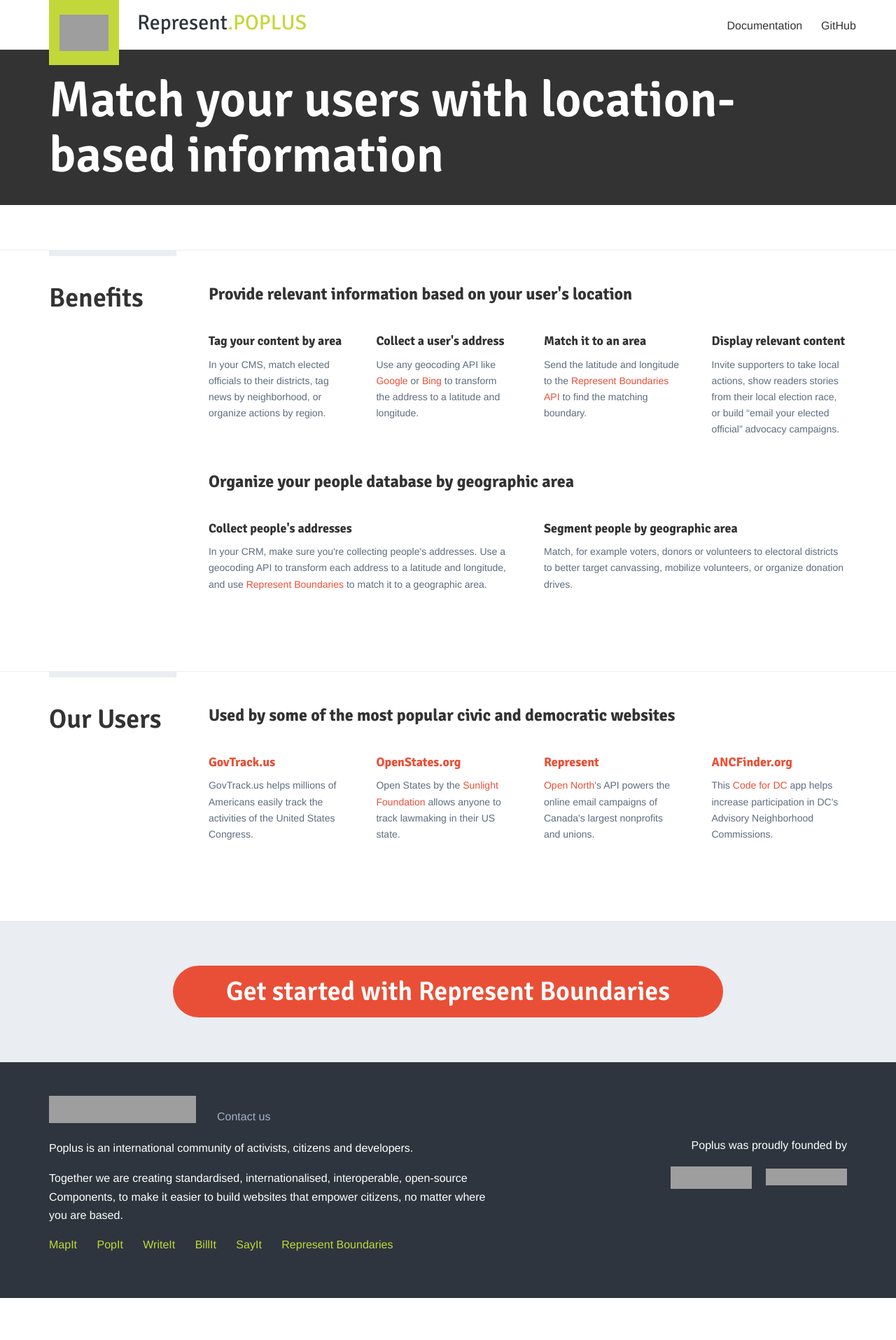
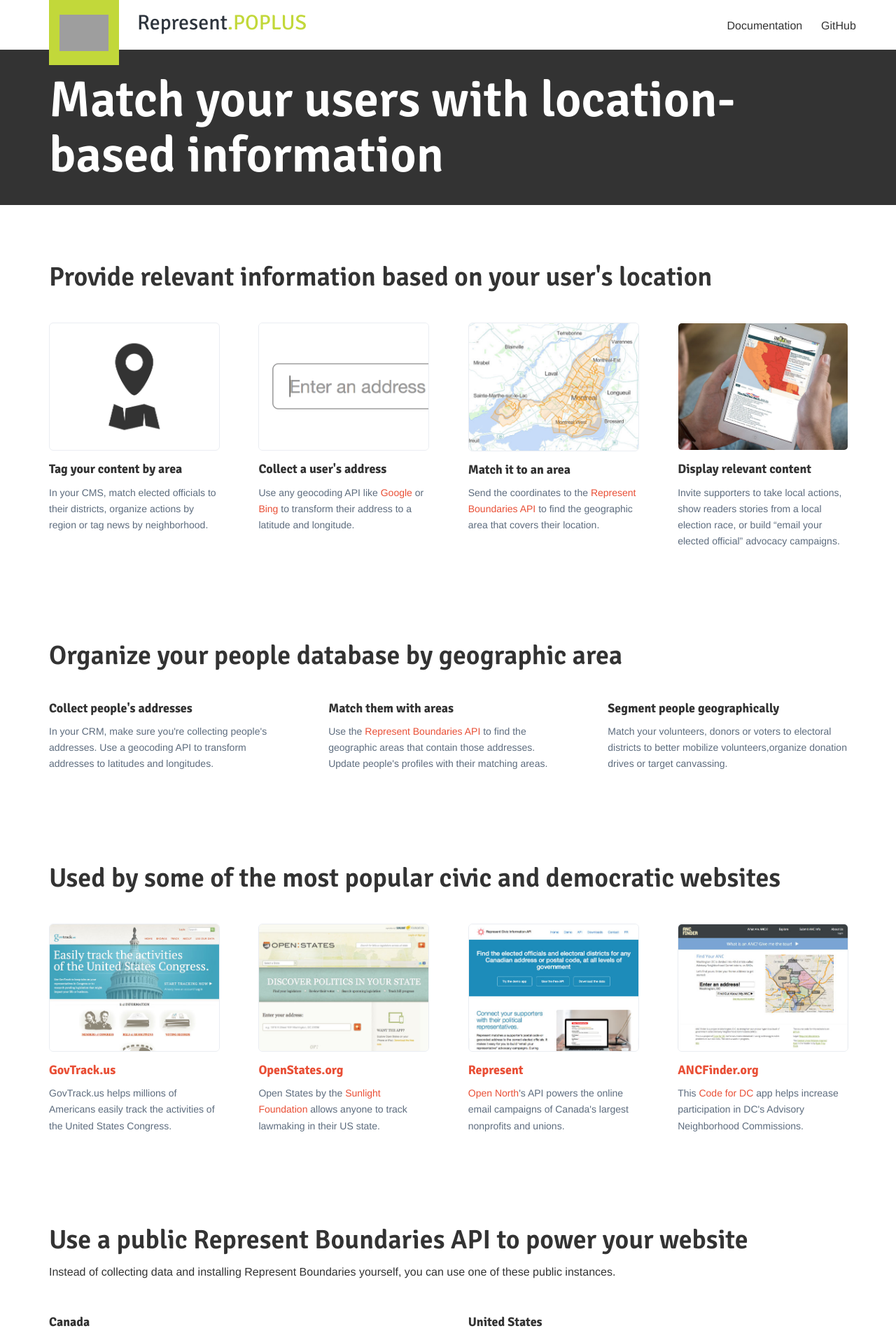
Before and after one commit to opennorth/represent-boundaries-docs, a Jekyll site: the page built from index.html, in a window 1280 px wide, cut to the strip 0-1915 px from the top of the page. Shown: the whole strip at 70% size. Built offline with Jekyll 4.4.1, drawn with Linux system fonts in a browser that asks for light colours; Markdown is read by kramdown in place of the engine named in the settings; before the commit the page ends 1855 px from its top, so only the background shows below that; some of the changed text lies outside the part shown; grey boxes are pictures that could not be loaded.

Commit message:
finish homepage

```diff
--- a/css/global.css
+++ b/css/global.css
@@ -1088,6 +1088,45 @@
     .hero__component-title {
       max-width: 100%; } }
 
+.featuring img {
+  margin-bottom: 1em;
+  border: 1px solid #eaedf2;
+  display: block;
+  width: 100% \9;
+  max-width: 100%;
+  height: auto;
+  border-radius: 6px; }
+  .featuring img.img-borderless {
+    border-color: #fff; }
+
+@media (min-width: 50em) {
+  .layout-full-width-left-heading {
+    border-top: none;
+    margin-top: 2em;
+    margin-bottom: 2em; } }
+@media (min-width: 50em) {
+  .layout-full-width-left-heading .content-column {
+    width: 100%; } }
+
+.column-one-of-three {
+  margin-bottom: 2em;
+  vertical-align: top; }
+  @media (min-width: 33.75em) {
+    .column-one-of-three {
+      width: 29.97%;
+      display: inline-block;
+      margin-right: 5.043859649%;
+      /* 46px */ }
+      .column-one-of-three:nth-child(3n+3) {
+        margin-right: 0; } }
+  .column-one-of-three h3 {
+    font-size: 1.125em; }
+  .column-one-of-three p {
+    font-size: 0.875em;
+    color: #5d6c7e; }
+    .layout-full-width-inverse .column-one-of-three p {
+      color: #a4b1c2; }
+
 .column-one-of-two h3 {
   font-size: 1.125em; }
 .column-one-of-two p {
@@ -1104,4 +1143,4 @@
       display: inline-block; } }
 
 .final-call-to-action .button--primary {
-  font-size: 2.375em; }
+  font-size: 1.5em; }
--- a/index.html
+++ b/index.html
@@ -13,49 +13,58 @@
 
 <div class="featuring layout-full-width-left-heading">
     <div class="container">
-        <div class="heading-column">
-            <div class="left-heading">
-                <h2>Benefits</h2>
-            </div>
-        </div>
         <div class="content-column">
             <div class="grid-row">
                 <div class="column-one-of-one">
-                    <h3>Provide relevant information based on your user's location</h3>
+                    <h2>Provide relevant information based on your user's location</h2>
                 </div>
             </div>
             <div class="grid-row">
                 <div class="column-one-of-four">
+                    <img src="assets/img/benefits-a.png" alt="">
                     <h3>Tag your content by area</h3>
-                    <p>In your CMS, match elected officials to their districts, tag news by neighborhood, or organize actions by region.</p>
+                    <p>In your CMS, match elected officials to their districts, organize actions by region or tag news by neighborhood.</p>
                 </div><!--
                 --><div class="column-one-of-four">
+                    <img src="assets/img/benefits-b.png" alt="">
                     <h3>Collect a user's address</h3>
-                    <p>Use any geocoding API like <a href="https://developers.google.com/maps/documentation/geocoding/">Google</a> or <a href="http://msdn.microsoft.com/en-us/library/ff701715.aspx">Bing</a> to transform the address to a latitude and longitude.</p>
+                    <p>Use any geocoding API like <a href="https://developers.google.com/maps/documentation/geocoding/">Google</a> or <a href="http://msdn.microsoft.com/en-us/library/ff701715.aspx">Bing</a> to transform their address to a latitude and longitude.</p>
                 </div><!--
                 --><div class="column-one-of-four">
+                    <img src="assets/img/benefits-c.jpg" alt="">
                     <h3>Match it to an area</h3>
-                    <p>Send the latitude and longitude to the <a href="{{ site.baseurl }}/docs/reference/">Represent Boundaries API</a> to find the matching boundary.</p>
+                    <p>Send the coordinates to the <a href="{{ site.baseurl }}/docs/reference/">Represent Boundaries API</a> to find the geographic area that covers their location.</p>
                 </div><!--
                 --><div class="column-one-of-four">
+                    <img src="assets/img/benefits-d.jpg" alt="" class="img-borderless">
                     <h3>Display relevant content</h3>
-                    <p>Invite supporters to take local actions, show readers stories from their local election race, or build “email your elected official” advocacy campaigns.</p>
+                    <p>Invite supporters to take local actions, show readers stories from a local election race, or build “email your elected official” advocacy campaigns.</p>
                 </div>
             </div>
+        </div>
+    </div>
+</div>
 
+<div class="featuring layout-full-width-left-heading">
+    <div class="container">
+        <div class="content-column">
             <div class="grid-row">
                 <div class="column-one-of-one">
-                    <h3>Organize your people database by geographic area</h3>
+                    <h2>Organize your people database by geographic area</h2>
                 </div>
             </div>
             <div class="grid-row">
-                <div class="column-one-of-two">
+                <div class="column-one-of-three">
                     <h3>Collect people's addresses</h3>
-                    <p>In your CRM, make sure you're collecting people's addresses. Use a geocoding API to transform each address to a latitude and longitude, and use <a href="{{ site.baseurl }}/docs/reference/">Represent Boundaries</a> to match it to a geographic area.</p>
+                    <p>In your CRM, make sure you're collecting people's addresses. Use a geocoding API to transform addresses to latitudes and longitudes.</p>
                 </div><!--
-                --><div class="column-one-of-two">
-                    <h3>Segment people by geographic area</h3>
-                    <p>Match, for example voters, donors or volunteers to electoral districts to better target canvassing, mobilize volunteers, or organize donation drives.</p>
+                --><div class="column-one-of-three">
+                    <h3>Match them with areas</h3>
+                    <p>Use the <a href="{{ site.baseurl }}/docs/reference/">Represent Boundaries API</a> to find the geographic areas that contain those addresses. Update people's profiles with their matching areas.</p>
+                </div><!--
+                --><div class="column-one-of-three">
+                    <h3>Segment people geographically</h3>
+                    <p>Match your volunteers, donors or voters to electoral districts to better mobilize volunteers,organize donation drives or target canvassing.</p>
                 </div>
             </div>
             </div>
@@ -65,31 +74,30 @@
 
 <div class="featuring layout-full-width-left-heading">
     <div class="container">
-        <div class="heading-column">
-            <div class="left-heading">
-                <h2>Our Users</h2>
-            </div>
-        </div>
         <div class="content-column">
             <div class="grid-row">
                 <div class="column-one-of-one">
-                    <h3>Used by some of the most popular civic and democratic websites</h3>
+                    <h2>Used by some of the most popular civic and democratic websites</h2>
                 </div>
             </div>
             <div class="grid-row">
                 <div class="column-one-of-four">
+                    <img src="assets/img/govtrack.us.jpg" alt="">
                     <h3><a href="http://www.govtrack.us/">GovTrack.us</a></h3>
                     <p>GovTrack.us helps millions of Americans easily track the activities of the United States Congress.</p>
                 </div><!--
                 --><div class="column-one-of-four">
+                    <img src="assets/img/openstates.org.jpg" alt="">
                     <h3><a href="http://openstates.org/">OpenStates.org</a></h3>
                     <p>Open States by the <a href="http://sunlightfoundation.com/">Sunlight Foundation</a> allows anyone to track lawmaking in their US state.</p>
                 </div><!--
                 --><div class="column-one-of-four">
+                    <img src="assets/img/represent.opennorth.ca.jpg" alt="">
                     <h3><a href="http://represent.opennorth.ca/">Represent</a></h3>
                     <p><a href="http://represent.opennorth.ca/">Open North</a>'s API powers the online email campaigns of Canada's largest nonprofits and unions.</p>
                 </div><!--
                 --><div class="column-one-of-four">
+                    <img src="assets/img/ancfinder.org.jpg" alt="">
                     <h3><a href="http://ancfinder.org/">ANCFinder.org</a></h3>
                     <p>This <a href="http://codefordc.org/">Code for DC</a> app helps increase participation in DC's Advisory Neighborhood Commissions.</p>
                 </div>
@@ -98,8 +106,32 @@
     </div>
 </div>
 
+<div class="featuring layout-full-width-left-heading">
+    <div class="container">
+        <div class="content-column">
+            <div class="grid-row">
+                <div class="column-one-of-one">
+                    <h2>Use a public Represent Boundaries API to power your website</h2>
+                    <p>Instead of collecting data and installing Represent Boundaries yourself, you can use one of these public instances.</p>
+                </div>
+            </div>
+            <div class="grid-row">
+                <div class="column-one-of-two">
+                    <h3>Canada</h3>
+                    <p><a href="http://represent.opennorth.ca/">represent.opennorth.ca</a> by <a href="http://represent.opennorth.ca/">Open North</a> is the most comprehensive source for electoral districts in Canada, including all provinces and nearly 400 municipalities. It's used by some of Canada's largest nonprofits and labor unions. <a href="http://represent.opennorth.ca/demo/">Try out the demo</a> or re-use its <a href="https://github.com/opennorth/represent-canada/">open-source code</a>.</p>
+                </div><!--
+                --><div class="column-one-of-two">
+                    <h3>United States</h3>
+                    <p><a href="http://gis.govtrack.us/map/demo/cd-2012/">gis.govtrack.us</a> has US Congressional Districts and boundary sets from the US Census Bureau and District of Columbia. <a href="http://gis.govtrack.us/map/demo/cd-2012/">Read its documentation</a> or re-use its <a href="https://github.com/JoshData/boundaries_us">open-source code</a>.</p>
+                </div>
+            </div>
+        </div>
+    </div>
+</div>
+
 <div class="final-call-to-action">
     <div class="container">
-        <a href="/docs/" class="button--primary">Get started with Represent Boundaries</a>
+        <h2>Represent Boundaries is free and open-source</h2>
+        <a href="/docs/" class="button--primary">Get started</a>
     </div>
 </div>
```
Also changed, not shown: assets/sass/_represent-styles.scss (+54 -1 lines), assets/img/ancfinder.org.jpg (added), assets/img/benefits-a.png (added), assets/img/benefits-b.png (added), assets/img/benefits-c.jpg (added), assets/img/benefits-d.jpg (added), assets/img/govtrack.us.jpg (added), assets/img/openstates.org.jpg (added), assets/img/represent.opennorth.ca.jpg (added).
